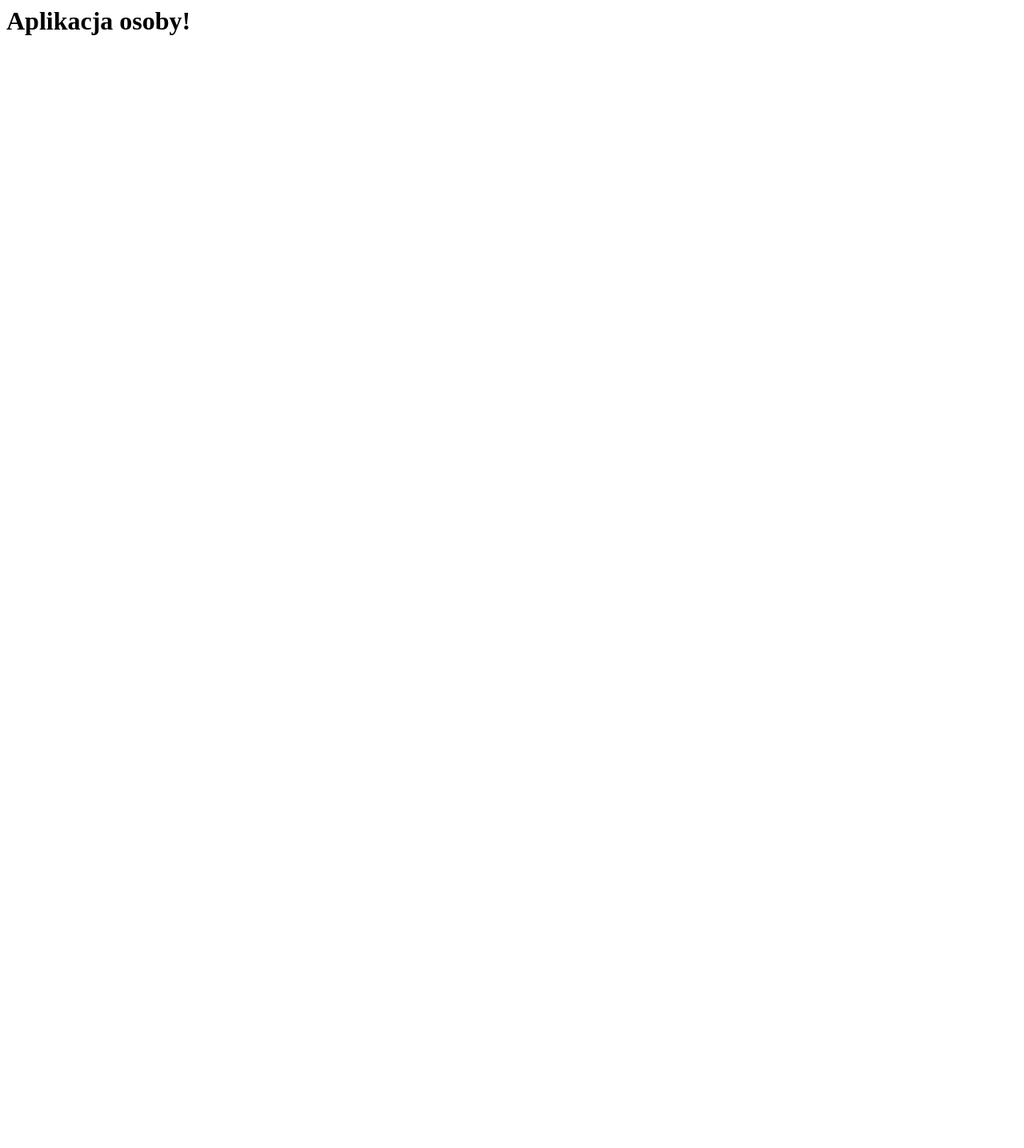
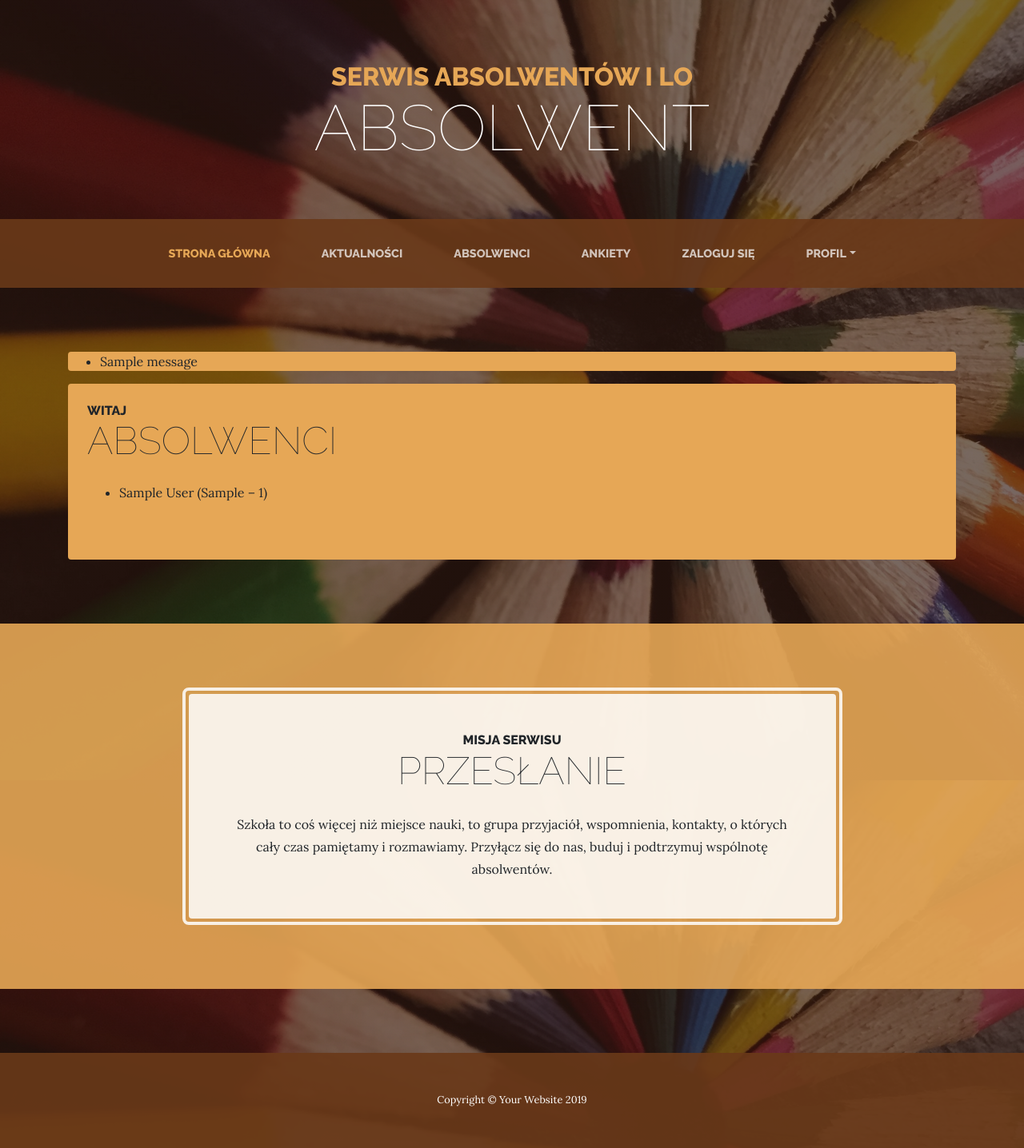
Before and after one commit to lo1cgsan/absolwent4Ag2, a Django app: page /osoby/ in a window 1280 px wide. Before the commit the page is almost empty. Shown: the whole page at 80% size. Before the commit the page ends 44 px from the top, so only its background shows below. Run offline with Django 4.2, Linux system fonts and the light colour scheme; tables that the repository leaves empty hold one stand-in row (values such as "Sample post"); one stand-in notice (Sample message) is shown; some libraries are stand-ins or nearby versions.

Commit message:
dodanie listy absolwentów

```diff
--- /dev/null
+++ b/osoby/templates/osoby/lista_absolwentow.html
@@ -0,0 +1,16 @@
+{% extends 'szablon.html' %}
+{% block tresc %}
+    <div class="w-100 bg-primary rounded p-4">
+        <h2 class="section-heading mb-4">
+            <span class="section-heading-upper">Witaj</span>
+            <span class="section-heading-lower">Absolwenci</span>
+        </h2>
+        <ul>
+        {% for a in absolwenci %}
+        <li class="mb-5">
+            {{ a }}
+        </li>
+        {% endfor %}
+        </ul>
+    </div>
+{% endblock %}
--- a/osoby/views.py
+++ b/osoby/views.py
@@ -2,10 +2,17 @@ from django.http import HttpResponse
 
 from django.shortcuts import render
 from osoby.forms import UserLoginForm
+from django.shortcuts import redirect
+from django.contrib.auth import authenticate, login, logout
+from django.contrib import messages
+from django.urls import reverse
 
+from osoby.models import Absolwent
 
 def lista_absolwentow(request):
-    return HttpResponse("<h1>Aplikacja osoby!</h1>")
+    absolwenci = Absolwent.objects.all()
+    kontekst = {'absolwenci': absolwenci}
+    return render(request, 'osoby/lista_absolwentow.html', kontekst)
 
 def about(request):
     return HttpResponse("<h1>Informacje o aplikacji</h1>")
@@ -14,7 +21,16 @@ def loguj_osobe(request):
     if request.method == 'POST':
         form = UserLoginForm(request.POST)
         if form.is_valid():
-            print(form.cleaned_data)
+            nazwa = form.cleaned_data['nazwa']
+            haslo = form.cleaned_data['haslo']
+            user = authenticate(request, username=nazwa, password=haslo)
+            if user is not None:
+                login(request, user)
+                messages.success(request, "Zostałeś zalogowany!")
+                return redirect(reverse('osoby:lista'))
+            else:
+                messages.error(request, "Błędny login lub hasło!")
+
     else:
         form = UserLoginForm()
     kontekst = {'form': form}
--- a/templates/szablon.html
+++ b/templates/szablon.html
@@ -70,6 +70,17 @@
   <section class="page-section clearfix">
     <div class="container">
       <div class="intro">
+
+        <div class="well well-sm bg-primary rounded">
+          {% if messages %}
+          <ul>
+            {% for komunikat in messages %}
+              <li>{{ komunikat|capfirst }}</li>
+            {% endfor %}
+          </ul>
+          {% endif %}
+        </div>
+
       {% block tresc %}{% endblock %}
       </div>
     </div>
```
